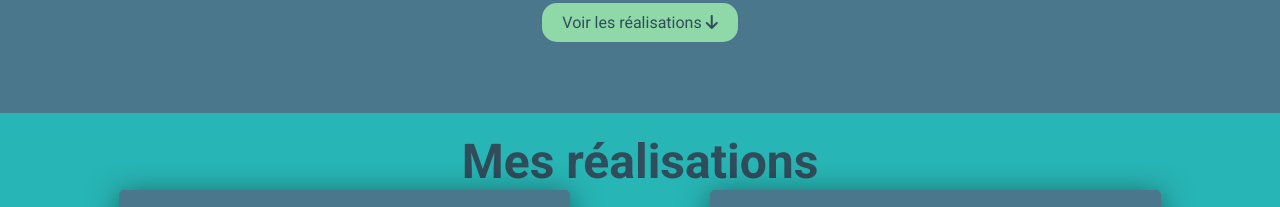
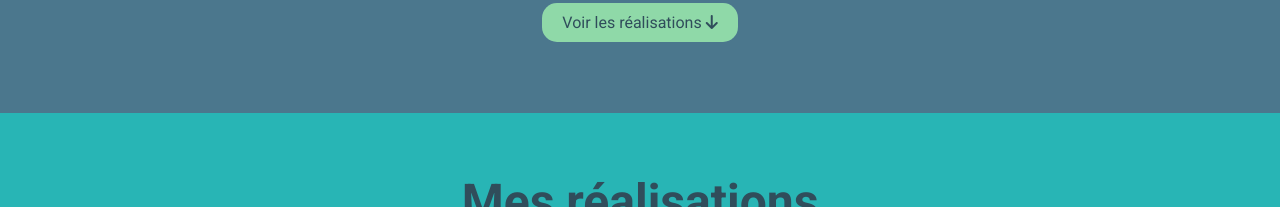
Before and after one commit to OGR-67/public-test, a plain HTML site: page index.html in a window 1280 px wide. Shown: the part 2556-2763 px from the top of the page. Drawn offline with Linux system fonts and the light colour scheme.

Commit message:
restored padding of project section title

```diff
--- a/index.html
+++ b/index.html
@@ -130,7 +130,7 @@
     </section>
 
     <section id="projects" class="section d-flex flex-col justify-evenly align-center h-min-full h-fit-content p-vt-20">
-      <h1 class="m-0 font-large">Mes réalisations</h1>
+      <h1 class="font-large">Mes réalisations</h1>
       <div class="d-flex f-wrap justify-evenly">
         <article
           class="d-flex flex-col justify-between max-width-400 w-min-250 m-20 mt-0 p-vt-20 p-hz-2vw bg-primary color-fourth rounded-corners box-shadow">
```
